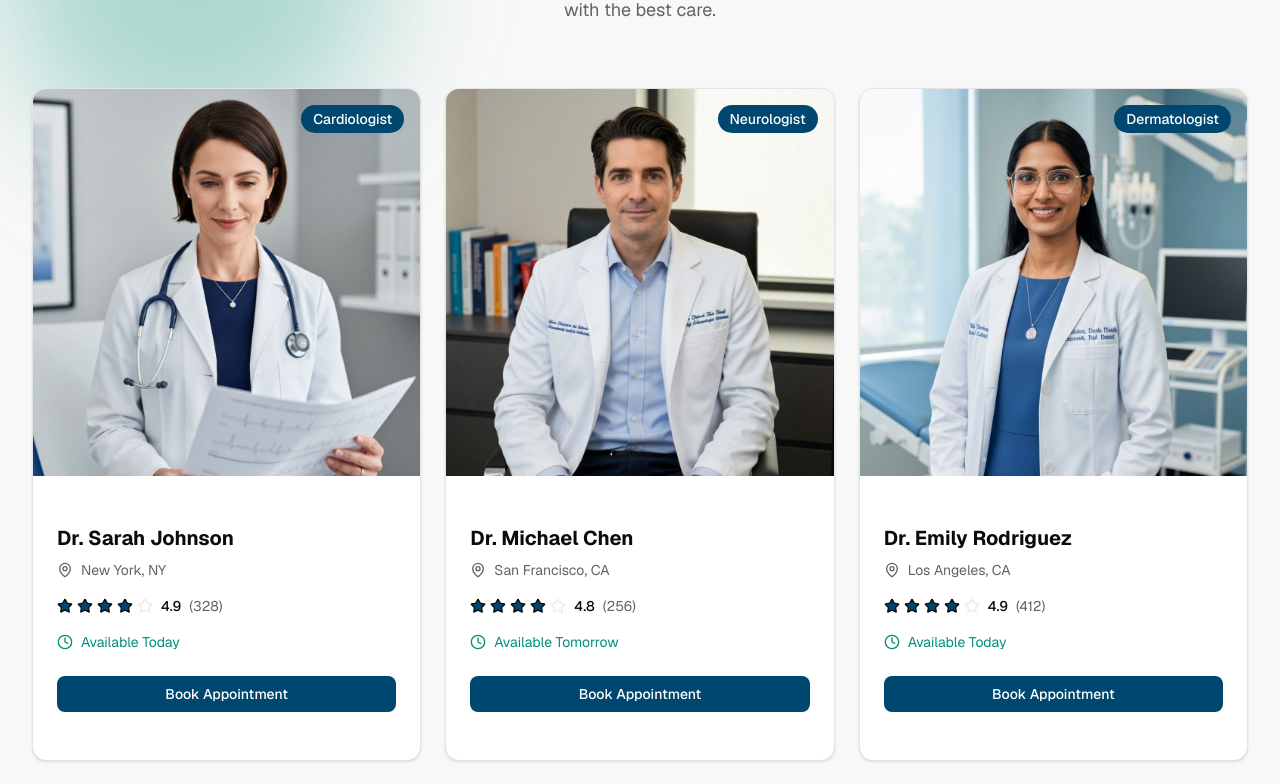
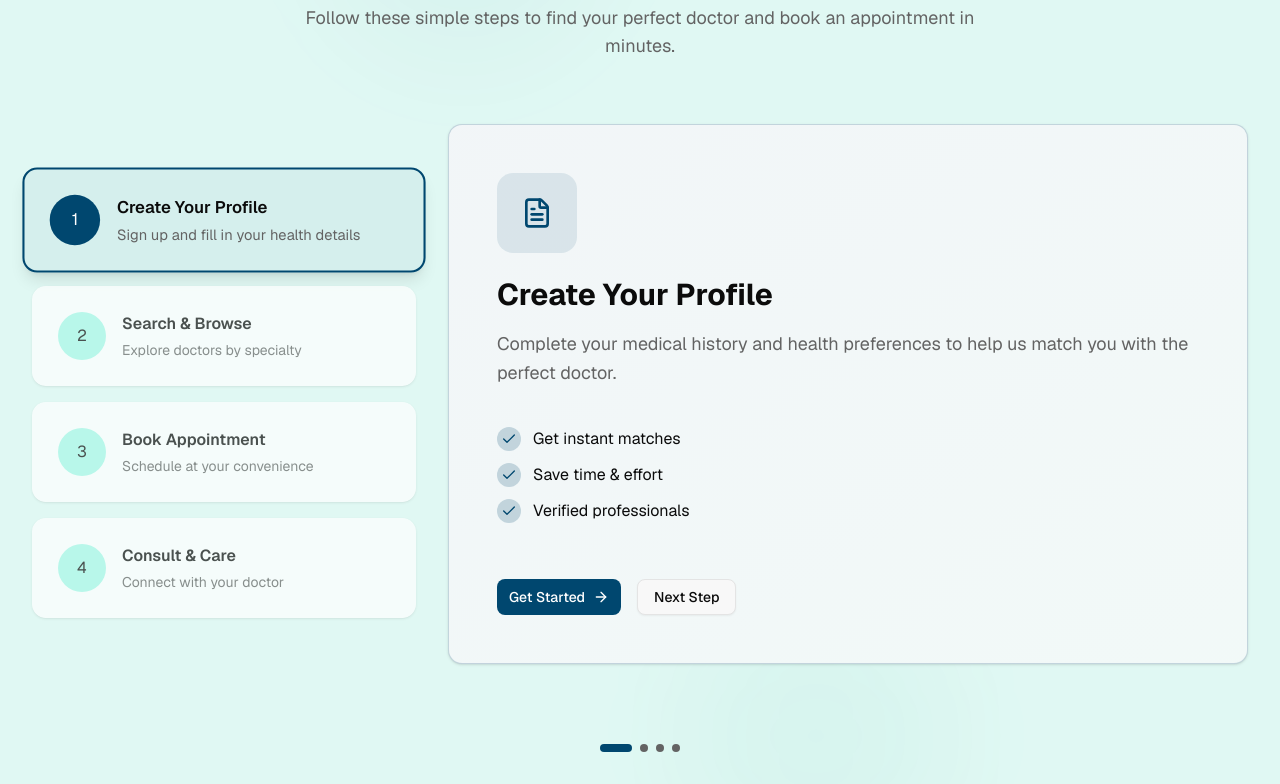
Before and after one commit to codewithsaidul/health-care-frontend, a Next.js app: page / in a window 1280 px wide. Shown: the part 1140-1924 px from the top of the page. Built offline with nearby package versions, Linux system fonts and the light colour scheme.

Commit message:
how to use section added in home page

```diff
--- a/src/app/(public route)/page.tsx
+++ b/src/app/(public route)/page.tsx
@@ -1,10 +1,12 @@
 import { HeroSection } from "@/components/modules/Home/HeroSection/HeroSection";
+import { HowToUseSection } from "@/components/modules/Home/HowToUseSection/HowToUseSection";
 import { TopDoctorsSection } from "@/components/modules/Home/TopDoctors/TopDoctors";
 
 export default function Home() {
   return (
     <div>
       <HeroSection />
+      <HowToUseSection />
       <TopDoctorsSection />
     </div>
   );
--- /dev/null
+++ b/src/components/modules/Home/HowToUseSection/HowToUseSection.tsx
@@ -0,0 +1,52 @@
+"use client"
+
+import { useState } from "react"
+import { StepList } from "./StepList"
+import { StepContent } from "./StepContent"
+import { StepIndicator } from "./StepIndicator"
+import { steps } from "@/data/how-to-use-step.constants"
+
+
+export function HowToUseSection() {
+  const [activeStep, setActiveStep] = useState(1)
+  const currentStep = steps.find((s) => s.id === activeStep)!
+
+  return (
+    <section className="py-20 md:py-32 bg-secondary/30 relative overflow-hidden">
+      <div className="absolute top-0 left-1/4 w-72 h-72 bg-primary/5 rounded-full blur-3xl -z-10" />
+      <div className="absolute bottom-0 right-1/4 w-72 h-72 bg-accent/5 rounded-full blur-3xl -z-10" />
+
+      <div className="container mx-auto px-4 sm:px-6 lg:px-8">
+        <header className="text-center mb-16 space-y-4">
+          <span className="px-4 py-2 bg-primary/10 mb-5! text-primary rounded-full text-sm font-semibold">
+            Simple & Easy
+          </span>
+          <h2 className="text-4xl md:text-5xl mt-5 mb-2 font-bold text-foreground">
+            How to Use Healthcare Management
+          </h2>
+          <p className="text-lg text-muted-foreground max-w-2xl mx-auto">
+            Follow these simple steps to find your perfect doctor and book an appointment in minutes.
+          </p>
+        </header>
+
+        <div className="grid grid-cols-1 lg:items-center lg:grid-cols-12 gap-8 items-start">
+          <div className="lg:col-span-4"><StepList steps={steps} activeStep={activeStep} onSelect={setActiveStep} /></div>
+          <div className="lg:col-span-8">
+            <StepContent
+              step={currentStep}
+              isActive
+              onNext={() => setActiveStep((prev) => Math.min(prev + 1, steps.length))}
+              isLast={activeStep === steps.length}
+            />
+          </div>
+        </div>
+
+        <StepIndicator
+          totalSteps={steps.length}
+          activeStep={activeStep}
+          onSelect={setActiveStep}
+        />
+      </div>
+    </section>
+  )
+}
--- /dev/null
+++ b/src/components/modules/Home/HowToUseSection/StepCard.tsx
@@ -0,0 +1,46 @@
+import { Card } from "@/components/ui/card"
+
+interface StepCardProps {
+  id: number
+  title: string
+  description: string
+  isActive: boolean
+  onClick: () => void
+}
+
+export function StepCard({ id, title, description, isActive, onClick }: StepCardProps) {
+  return (
+    <button
+      onClick={onClick}
+      className={`w-full text-left transition-all duration-300 ${
+        isActive ? "scale-105" : "opacity-70 hover:opacity-100"
+      }`}
+    >
+      <Card
+        className={`p-6 cursor-pointer border-2 transition-all duration-300 ${
+          isActive
+            ? "border-primary bg-primary/5 shadow-lg"
+            : "border-transparent hover:border-primary/30"
+        }`}
+      >
+        <div className="flex items-start gap-4">
+          <div
+            className={`w-12 h-12 rounded-full flex items-center justify-center shrink-0 transition-all duration-300 ${
+              isActive ? "bg-primary text-primary-foreground" : "bg-secondary text-secondary-foreground"
+            }`}
+          >
+            {id}
+          </div>
+          <div className="flex-1 min-w-0">
+            <h3 className="font-semibold text-foreground text-sm md:text-base truncate">
+              {title}
+            </h3>
+            <p className="text-xs md:text-sm text-muted-foreground mt-1">
+              {description}
+            </p>
+          </div>
+        </div>
+      </Card>
+    </button>
+  )
+}
--- /dev/null
+++ b/src/components/modules/Home/HowToUseSection/StepContent.tsx
@@ -0,0 +1,67 @@
+import { Card } from "@/components/ui/card";
+import { Button } from "@/components/ui/button";
+import { Check, ArrowRight } from "lucide-react";
+import { IStep } from "@/types/how-to-use-step.types";
+import Link from "next/link";
+
+export function StepContent({
+  step,
+  isActive,
+  onNext,
+  isLast,
+}: {
+  step: IStep;
+  isActive: boolean;
+  onNext: () => void;
+  isLast: boolean;
+}) {
+  if (!isActive) return null;
+
+  return (
+    <Card className="p-8 w-full md:p-12 bg-linear-to-br from-primary/5 to-accent/5 border-primary/20 transition-all duration-500">
+      <div className="space-y-6">
+        <div className="w-20 h-20 bg-primary/10 rounded-2xl flex items-center justify-center text-primary">
+          {step.icon}
+        </div>
+        <div className="space-y-4">
+          <h3 className="text-2xl md:text-3xl font-bold">{step.title}</h3>
+          <p className="text-muted-foreground text-base md:text-lg leading-relaxed">
+            {step.details}
+          </p>
+        </div>
+
+        {step.benefits && (
+          <div className="space-y-3 pt-4">
+            {step.benefits.map((b, i) => (
+              <div key={i} className="flex items-center gap-3">
+                <div className="w-6 h-6 rounded-full bg-primary/20 flex items-center justify-center">
+                  <Check size={16} className="text-primary" />
+                </div>
+                <span className="text-foreground text-sm md:text-base">
+                  {b}
+                </span>
+              </div>
+            ))}
+          </div>
+        )}
+      </div>
+
+      <div className="flex gap-4 mt-8">
+        <Button className="gap-2 cursor-pointer" asChild>
+          <Link href="/auth/register">
+            Get Started <ArrowRight size={18} />
+          </Link>
+        </Button>
+        {!isLast && (
+          <Button
+            variant="outline"
+            onClick={onNext}
+            className="cursor-pointer duration-500! hover:bg-primary! hover:duration-500! transform transition-colors"
+          >
+            Next Step
+          </Button>
+        )}
+      </div>
+    </Card>
+  );
+}
--- /dev/null
+++ b/src/components/modules/Home/HowToUseSection/StepIndicator.tsx
@@ -0,0 +1,22 @@
+interface StepIndicatorProps {
+  totalSteps: number
+  activeStep: number
+  onSelect: (id: number) => void
+}
+
+export function StepIndicator({ totalSteps, activeStep, onSelect }: StepIndicatorProps) {
+  return (
+    <div className="mt-20 flex justify-center items-center gap-2">
+      {Array.from({ length: totalSteps }, (_, i) => i + 1).map((id) => (
+        <button
+          key={id}
+          onClick={() => onSelect(id)}
+          className={`h-2 rounded-full transition-all duration-300 cursor-pointer ${
+            activeStep === id ? "w-8 bg-primary" : "w-2 bg-muted-foreground"
+          }`}
+          aria-label={`Go to step ${id}`}
+        />
+      ))}
+    </div>
+  )
+}
--- /dev/null
+++ b/src/components/modules/Home/HowToUseSection/StepList.tsx
@@ -0,0 +1,32 @@
+import { StepCard } from "./StepCard"
+
+interface Step {
+  id: number
+  title: string
+  description: string
+}
+
+export function StepList({
+  steps,
+  activeStep,
+  onSelect,
+}: {
+  steps: Step[]
+  activeStep: number
+  onSelect: (id: number) => void
+}) {
+  return (
+    <div className="space-y-4">
+      {steps.map((step) => (
+        <StepCard
+          key={step.id}
+          id={step.id}
+          title={step.title}
+          description={step.description}
+          isActive={activeStep === step.id}
+          onClick={() => onSelect(step.id)}
+        />
+      ))}
+    </div>
+  )
+}
--- /dev/null
+++ b/src/data/how-to-use-step.constants.tsx
@@ -0,0 +1,41 @@
+import { IStep } from "@/types/how-to-use-step.types";
+import { Calendar, FileText, MessageSquare, Search } from "lucide-react";
+
+export const steps: IStep[] = [
+  {
+    id: 1,
+    title: "Create Your Profile",
+    description: "Sign up and fill in your health details",
+    icon: <FileText className="w-8 h-8" />,
+    benefits: ["Get instant matches", "Save time & effort", "Verified professionals"],
+    details:
+      "Complete your medical history and health preferences to help us match you with the perfect doctor.",
+  },
+  {
+    id: 2,
+    title: "Search & Browse",
+    description: "Explore doctors by specialty",
+    icon: <Search className="w-8 h-8" />,
+    benefits: ["Get instant matches", "Save time & effort", "Verified professionals"],
+    details:
+      "Filter doctors by specialty, location, ratings, and availability to find the best fit for your needs.",
+  },
+  {
+    id: 3,
+    title: "Book Appointment",
+    description: "Schedule at your convenience",
+    icon: <Calendar className="w-8 h-8" />,
+    benefits: ["Get instant matches", "Save time & effort", "Verified professionals"],
+    details:
+      "Choose your preferred date and time slot. Our AI helps match you with available doctors instantly.",
+  },
+  {
+    id: 4,
+    title: "Consult & Care",
+    description: "Connect with your doctor",
+    icon: <MessageSquare className="w-8 h-8" />,
+    benefits: ["Get instant matches", "Save time & effort", "Verified professionals"],
+    details:
+      "Have your consultation via video or in-person, receive prescriptions, and track your health records.",
+  },
+];
```
Also changed, not shown: src/types/how-to-use-step.types.ts (added, +9 -0 lines).
